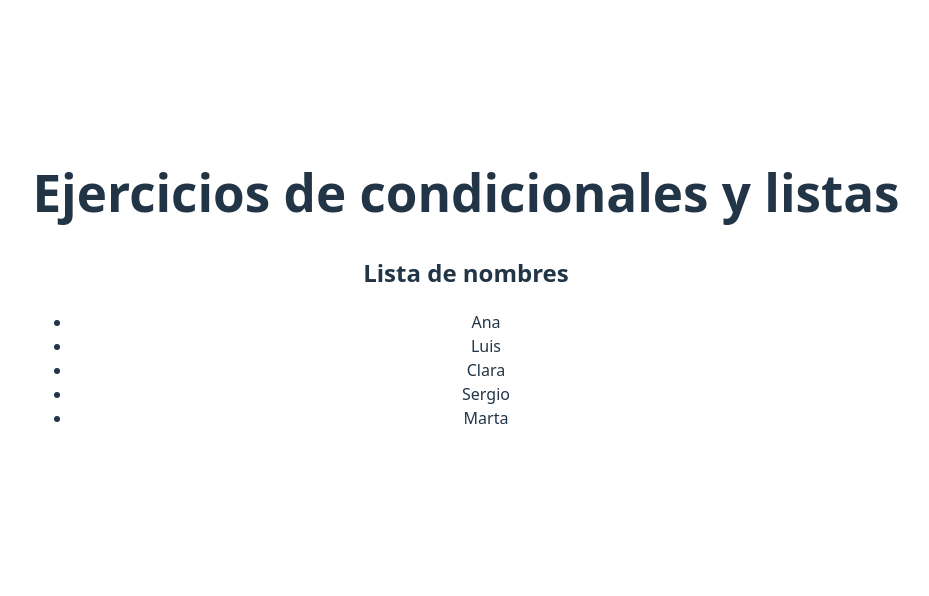
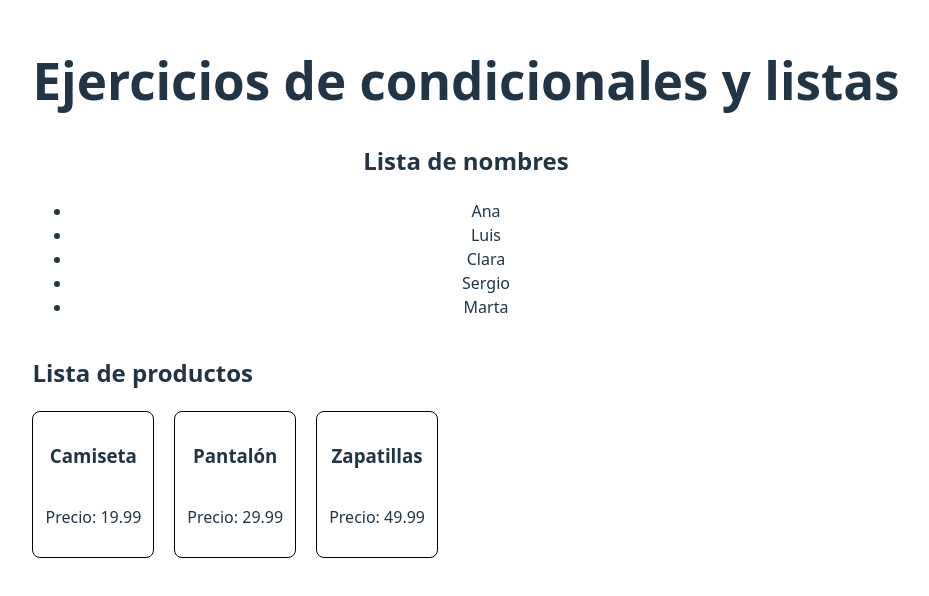
Before and after one commit to juansim87/react-practice-conditions-and-lists, a React (Vite) app: page / in a window 1280 px wide. Shown: the part 112-708 px from the top of the page, without its empty margins (174-1103 px from the left). Built offline with nearby package versions, Linux system fonts and the light colour scheme.

Commit message:
feat(ProductList): Create Product List with card style

```diff
--- a/src/App.jsx
+++ b/src/App.jsx
@@ -1,6 +1,7 @@
 
 import './App.css'
 import { NameList } from './components/NameList/NameList'
+import { ProductList } from './components/ProductList/ProductList'
 
 function App() {
 
@@ -9,6 +10,7 @@
     <>
     <h1>Ejercicios de condicionales y listas</h1>
      <NameList/>
+     <ProductList/>
     </>
   )
 }
--- a/src/components/NameList/NameList.jsx
+++ b/src/components/NameList/NameList.jsx
@@ -1,9 +1,8 @@
 // import { useState } from "react";
 import "./NameList.css";
 
-const names = ["Ana", "Luis", "Clara", "Sergio", "Marta"];
-
 export const NameList = () => {
+  const names = ["Ana", "Luis", "Clara", "Sergio", "Marta"];
   return (
     <div>
       <h2>Lista de nombres</h2>
--- a/src/components/ProductList/ProductList.css
+++ b/src/components/ProductList/ProductList.css
@@ -0,0 +1,21 @@
+.products {
+    display: flex;
+    flex-direction: column;
+    justify-content: flex-start;
+    align-items: flex-start;
+}
+
+.product-cards {
+    display: flex;
+    gap: 20px;
+}
+
+.card {
+    display: flex;
+    flex-direction: column;
+    justify-content: center;
+    align-items: center;
+    border: 1px solid black;
+    border-radius: 8px;
+    padding: 12px;
+}
--- a/src/components/ProductList/ProductList.jsx
+++ b/src/components/ProductList/ProductList.jsx
@@ -0,0 +1,26 @@
+import { useState } from "react";
+import "./ProductList.css";
+
+export const ProductList = () => {
+  const products = [
+    { name: "Camiseta", price: 19.99 },
+    { name: "Pantalón", price: 29.99 },
+    { name: "Zapatillas", price: 49.99 },
+  ];
+
+  return (
+    <div className="products">
+      <h2>Lista de productos</h2>
+      <div className="product-cards">
+        {products.map((item) => {
+          return (
+            <div key={Date.now()} className="card">
+              <h3>{item.name}</h3>
+              <p>Precio: {item.price}</p>
+            </div>
+          );
+        })}
+      </div>
+    </div>
+  );
+};
```
